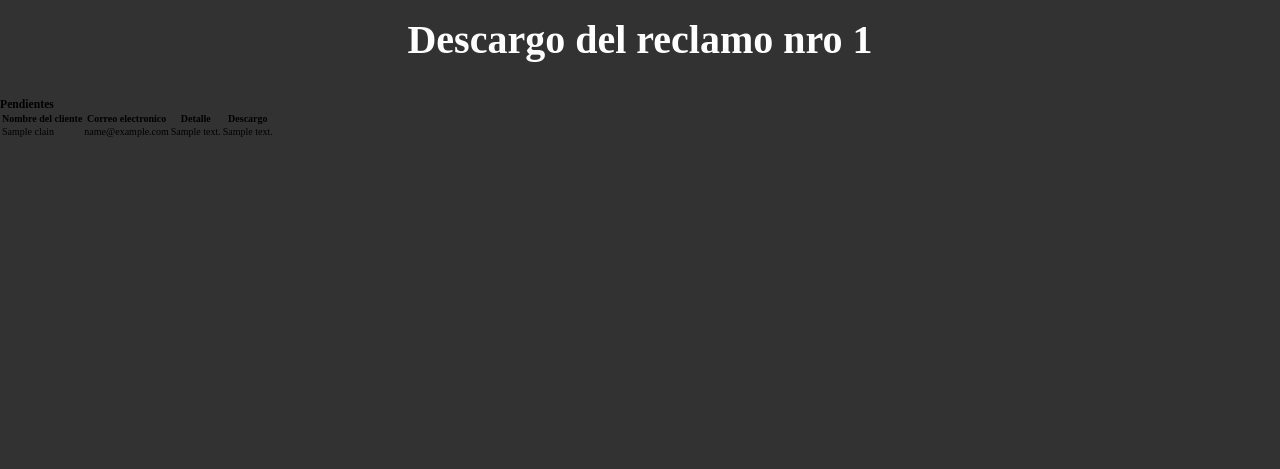
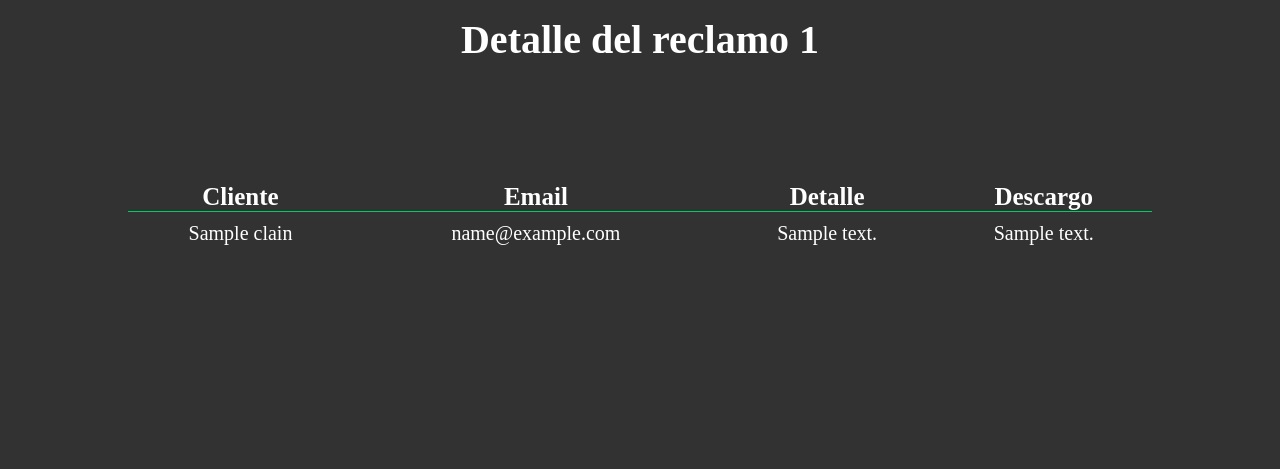
Before and after one commit to thublack-cmd/book_clain, a Flask app: page /1/detalle in a window 1280 px wide. Shown: the part 331-800 px from the top of the page. Run offline with Flask 2, Linux system fonts and the light colour scheme; the visitor is signed in with stand-in values (Sample User, id 1); tables that the repository leaves empty hold one stand-in row (values such as "Sample post").

Commit message:
Guardado despues de apagon

```diff
--- a/app/static/css/styles.css
+++ b/app/static/css/styles.css
@@ -204,6 +218,36 @@ nav ul li {
     font-weight: lighter;
     text-align: center;
     padding: 1rem 0;
+}
+
+.td_detail {
+    max-width: 450px;
+}
+
+/* Discharge detail view */
+.detail_table {
+    width: 80%;
+    margin: 12rem auto;
+    border-collapse: collapse;
+}
+
+.detail_table th {
+    border-bottom: 0.1rem solid #00cc66;
+    font-size: 2.5rem;
+    font-weight: bold;
+    color: white;
+}
+
+.detail_table td {
+    font-size: 2rem;
+    color: white;
+    font-weight: lighter;
+    text-align: center;
+    padding: 1rem 0;
+}
+
+.de_td {
+    max-width: 400px;
 }
 
 /* Client view */
--- a/app/templates/audit.html
+++ b/app/templates/audit.html
@@ -43,7 +43,7 @@
                 {% for r in reclamos %}
                     {% if not r.answer_id %}
                         <tr>
-                            <td><a href="{{ url_for('discharge_view', id=r.id) }}">{{ r.name }}</a></td>
+                            <td><a class="pending_a" href="{{ url_for('discharge_view', id=r.id) }}">{{ r.name }}</a></td>
                             <td>{{ r.email }}</td>
                             <td class="detail_td">{{ r.detail }}</td>
                         </tr>
@@ -62,7 +62,7 @@
                 {% for r in reclamos %}
                     {% if r.answer_id %}
                         <tr>
-                            <td><a href="{{ url_for('processed_view', id=r.id) }}">{{ r.name }}</a></td>
+                            <td><a class="last_a" href="{{ url_for('processed_view', id=r.id) }}">{{ r.name }}</a></td>
                             <td>{{ r.email }}</td>
                             <td class="detail_td">{{ r.detail }}</td>
                         </tr>
--- a/app/templates/detail.html
+++ b/app/templates/detail.html
@@ -8,23 +8,21 @@
 {% include 'nav.html' %}
 
     <div class="encabezado">
-        <h1>Descargo del reclamo nro {{ q.id }}</h1>
+        <h1>Detalle del reclamo {{ q.id }}</h1>
     </div>
 
-
-    <table>
-        <h3>Pendientes</h3>
+    <table class="detail_table">
         <tr>
-            <th>Nombre del cliente</th>
-            <th>Correo electronico</th>
+            <th>Cliente</th>
+            <th>Email</th>
             <th>Detalle</th>
             <th>Descargo</th>
         </tr>
         <tr>
             <td>{{ q.name }}</td>
             <td>{{ q.email }}</td>
-            <td>{{ q.detail }}</td>
-            <td>{{ q.answer.answer_con }}</td>
+            <td class="de_td">{{ q.detail }}</td>
+            <td class="de_td">{{ q.answer.answer_con }}</td>
         </tr>
     </table>
 
--- a/app/templates/discharge.html
+++ b/app/templates/discharge.html
@@ -22,7 +22,7 @@
             <tr>
                 <td>{{q.name}}</td>
                 <td>{{q.date}}</td>
-                <td>{{q.detail}}</td>
+                <td class="td_detail">{{q.detail}}</td>
             </tr>
         </table>
 
```
Also changed, not shown: other parts of app/static/css/styles.css (+22 -8 lines).
